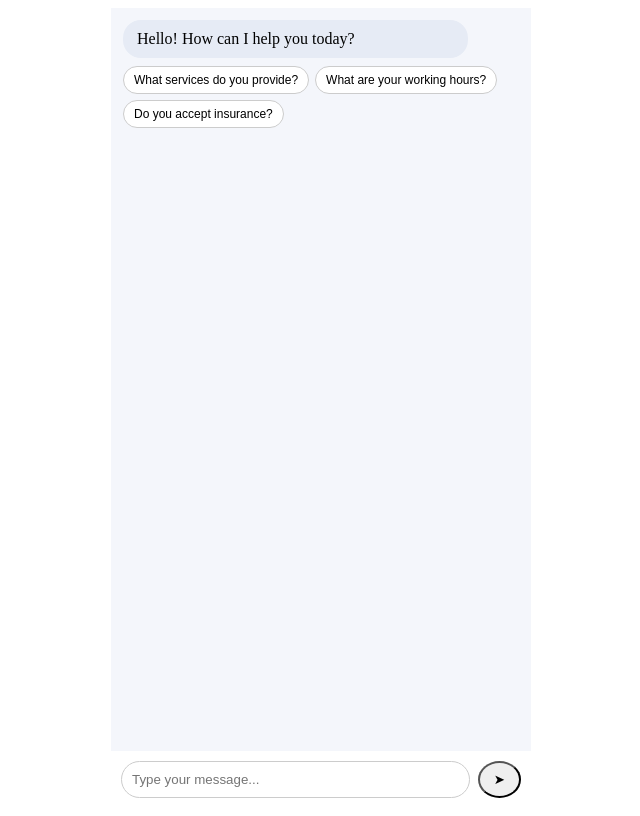
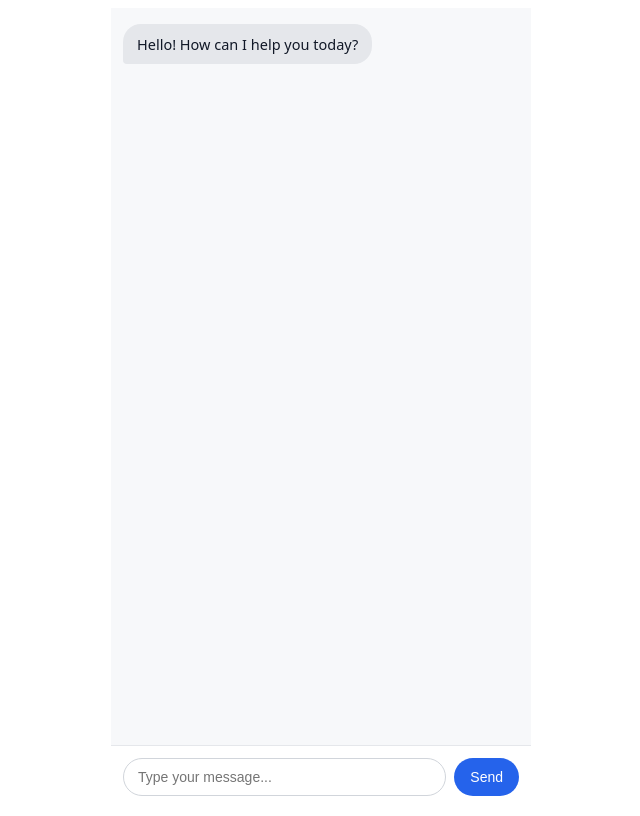
Before and after one commit to bilalali2010/hospital-chatbot, a Next.js app: page / in a window 1280 px wide. Shown: the whole page, without its empty margins (319-959 px from the left). Built offline with nearby package versions, Linux system fonts and the light colour scheme.

Commit message:
Update ChatApp.jsx

```diff
--- a/app/ChatApp.jsx
+++ b/app/ChatApp.jsx
@@ -1,11 +1,5 @@
 "use client";
 import { useEffect, useRef, useState } from "react";
-
-const QUICK_REPLIES = [
-  "What services do you provide?",
-  "What are your working hours?",
-  "Do you accept insurance?",
-];
 
 export default function ChatApp() {
   const [messages, setMessages] = useState([
@@ -20,7 +14,7 @@ export default function ChatApp() {
   useEffect(() => {
     const params = new URLSearchParams(window.location.search);
     if (params.get("admin") === "1") {
-      const pwd = prompt("Enter admin password:");
+      const pwd = prompt("Enter admin password");
       if (pwd === "@supersecret") setIsAdmin(true);
     }
   }, []);
@@ -29,24 +23,27 @@ export default function ChatApp() {
     chatEndRef.current?.scrollIntoView({ behavior: "smooth" });
   }, [messages, isTyping]);
 
-  const sendMessage = async (text) => {
-    const msg = text || input;
-    if (!msg.trim()) return;
+  const sendMessage = async () => {
+    if (!input.trim()) return;
 
-    setMessages((p) => [...p, { role: "user", content: msg }]);
+    const userMessage = { role: "user", content: input };
+    setMessages((p) => [...p, userMessage]);
     setInput("");
     setIsTyping(true);
 
     const res = await fetch("/api/chat", {
       method: "POST",
       headers: { "Content-Type": "application/json" },
-      body: JSON.stringify({ message: msg }),
+      body: JSON.stringify({ message: userMessage.content }),
     });
 
     const data = await res.json();
     setIsTyping(false);
 
-    setMessages((p) => [...p, { role: "assistant", content: data.reply }]);
+    setMessages((p) => [
+      ...p,
+      { role: "assistant", content: data.reply },
+    ]);
   };
 
   const saveBusinessData = async () => {
@@ -58,35 +55,44 @@ export default function ChatApp() {
         password: "@supersecret",
       }),
     });
-    alert(res.ok ? "Information saved globally!" : "Save failed");
+
+    alert(res.ok ? "Information saved" : "Save failed");
   };
 
   return (
-    <div style={styles.container}>
-      <div style={styles.chat}>
+    <div style={styles.wrapper}>
+      <div style={styles.chatArea}>
         {messages.map((m, i) => (
           <div
             key={i}
             style={{
-              ...styles.bubble,
-              ...(m.role === "user" ? styles.user : styles.bot),
-              animation: "fadeSlide 0.3s ease",
+              ...styles.row,
+              justifyContent:
+                m.role === "user" ? "flex-end" : "flex-start",
             }}
           >
-            {m.content}
+            <div
+              style={{
+                ...styles.bubble,
+                ...(m.role === "user"
+                  ? styles.userBubble
+                  : styles.botBubble),
+              }}
+            >
+              {m.content}
+            </div>
           </div>
         ))}
 
-        {isTyping && <div style={styles.typing}>•••</div>}
-
-        {/* Quick replies */}
-        <div style={styles.quickWrap}>
-          {QUICK_REPLIES.map((q) => (
-            <button key={q} style={styles.quickBtn} onClick={() => sendMessage(q)}>
-              {q}
-            </button>
-          ))}
-        </div>
+        {isTyping && (
+          <div style={styles.row}>
+            <div style={styles.botBubble}>
+              <span className="dot">.</span>
+              <span className="dot">.</span>
+              <span className="dot">.</span>
+            </div>
+          </div>
+        )}
 
         <div ref={chatEndRef} />
       </div>
@@ -99,8 +105,8 @@ export default function ChatApp() {
           placeholder="Type your message..."
           style={styles.input}
         />
-        <button onClick={() => sendMessage()} style={styles.send}>
-          ➤
+        <button onClick={sendMessage} style={styles.sendBtn}>
+          Send
         </button>
       </div>
 
@@ -109,19 +115,27 @@ export default function ChatApp() {
           <textarea
             value={businessData}
             onChange={(e) => setBusinessData(e.target.value)}
-            placeholder="Paste hospital info here"
+            placeholder="Paste hospital information here"
             style={styles.textarea}
           />
-          <button onClick={saveBusinessData} style={styles.save}>
+          <button onClick={saveBusinessData} style={styles.saveBtn}>
             Save Information
           </button>
         </div>
       )}
 
       <style>{`
-        @keyframes fadeSlide {
-          from { opacity: 0; transform: translateY(6px); }
-          to { opacity: 1; transform: translateY(0); }
+        .dot {
+          animation: blink 1.4s infinite both;
+          font-size: 22px;
+        }
+        .dot:nth-child(2) { animation-delay: .2s; }
+        .dot:nth-child(3) { animation-delay: .4s; }
+
+        @keyframes blink {
+          0% { opacity: .2 }
+          20% { opacity: 1 }
+          100% { opacity: .2 }
         }
       `}</style>
     </div>
@@ -129,59 +143,83 @@ export default function ChatApp() {
 }
 
 const styles = {
-  container: {
+  wrapper: {
     maxWidth: 420,
     margin: "0 auto",
     height: "100vh",
     display: "flex",
     flexDirection: "column",
-    background: "#f4f6fb",
+    background: "#ffffff",
+    fontFamily: "system-ui, -apple-system, BlinkMacSystemFont",
   },
-  chat: { flex: 1, overflowY: "auto", padding: 12 },
+  chatArea: {
+    flex: 1,
+    padding: "16px 12px",
+    overflowY: "auto",
+    background: "#f7f8fa",
+  },
+  row: {
+    display: "flex",
+    marginBottom: 10,
+  },
   bubble: {
     padding: "10px 14px",
     borderRadius: 18,
-    marginBottom: 8,
-    maxWidth: "80%",
+    maxWidth: "78%",
+    fontSize: 14.5,
+    lineHeight: 1.4,
   },
-  user: { background: "#2b4c7e", color: "#fff", marginLeft: "auto" },
-  bot: { background: "#e6ebf5", color: "#000" },
-  typing: {
-    background: "#e6ebf5",
-    padding: "8px 14px",
-    borderRadius: 18,
-    width: 50,
+  userBubble: {
+    background: "#2563eb",
+    color: "#fff",
+    borderBottomRightRadius: 4,
+  },
+  botBubble: {
+    background: "#e5e7eb",
+    color: "#111827",
+    borderBottomLeftRadius: 4,
   },
   inputBar: {
     display: "flex",
-    padding: 10,
+    padding: 12,
+    borderTop: "1px solid #e5e7eb",
     background: "#fff",
   },
   input: {
     flex: 1,
+    padding: "10px 14px",
+    borderRadius: 20,
+    border: "1px solid #d1d5db",
+    fontSize: 14,
+  },
+  sendBtn: {
+    marginLeft: 8,
+    padding: "0 16px",
+    borderRadius: 20,
+    border: "none",
+    background: "#2563eb",
+    color: "#fff",
+    fontSize: 14,
+    cursor: "pointer",
+  },
+  admin: {
+    padding: 12,
+    borderTop: "1px solid #e5e7eb",
+    background: "#fafafa",
+  },
+  textarea: {
+    width: "100%",
+    height: 110,
     padding: 10,
-    borderRadius: 20,
-    border: "1px solid #ccc",
+    fontSize: 13,
   },
-  send: {
-    marginLeft: 8,
-    padding: "0 14px",
-    borderRadius: "50%",
+  saveBtn: {
+    marginTop: 8,
+    width: "100%",
+    padding: 10,
+    background: "#111827",
+    color: "#fff",
+    border: "none",
+    cursor: "pointer",
   },
-  quickWrap: {
-    display: "flex",
-    gap: 6,
-    flexWrap: "wrap",
-    marginTop: 6,
-  },
-  quickBtn: {
-    fontSize: 12,
-    padding: "6px 10px",
-    borderRadius: 14,
-    border: "1px solid #ccc",
-    background: "#fff",
-  },
-  admin: { padding: 10, background: "#fff" },
-  textarea: { width: "100%", height: 120 },
-  save: { width: "100%", marginTop: 6 },
 };
```
